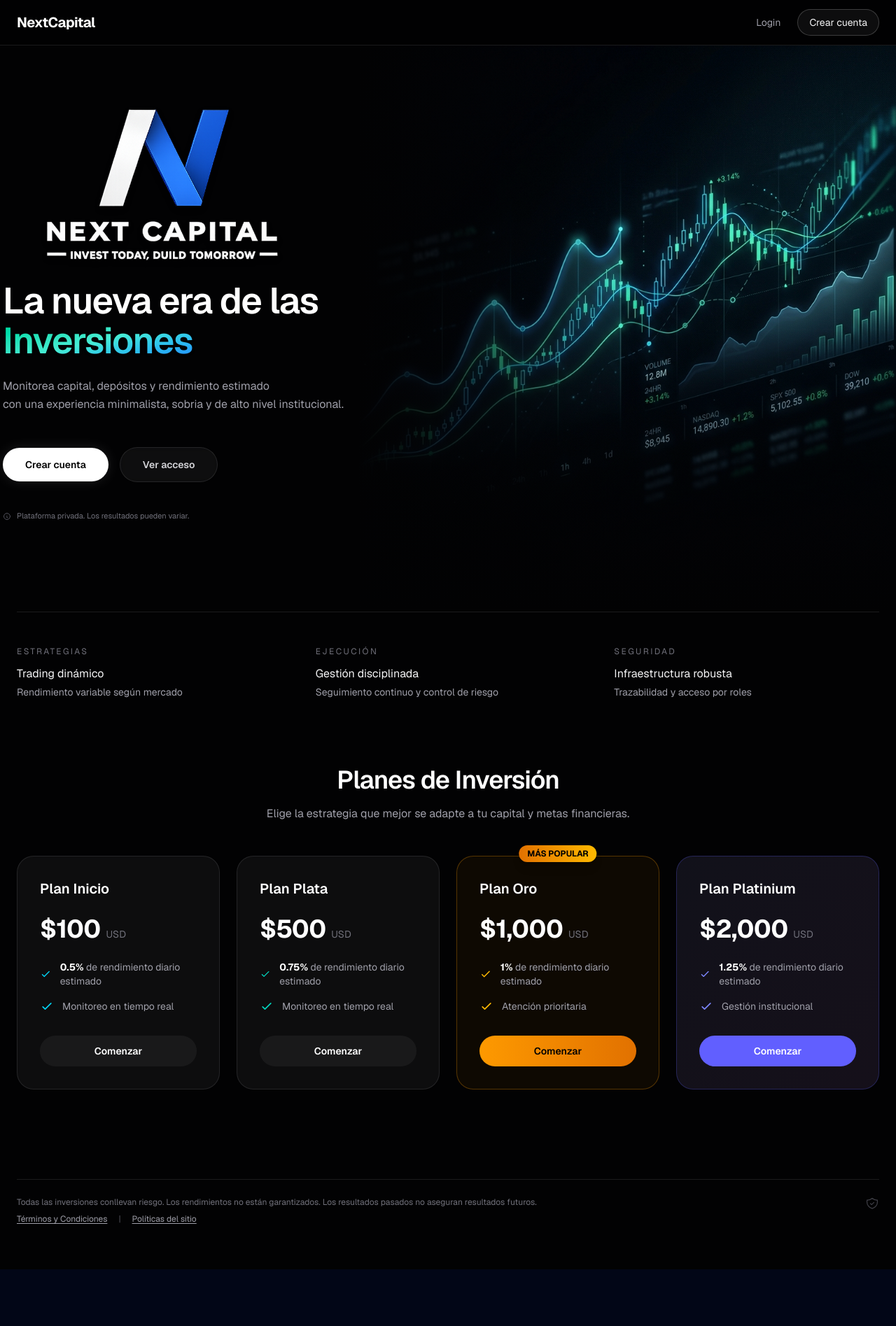
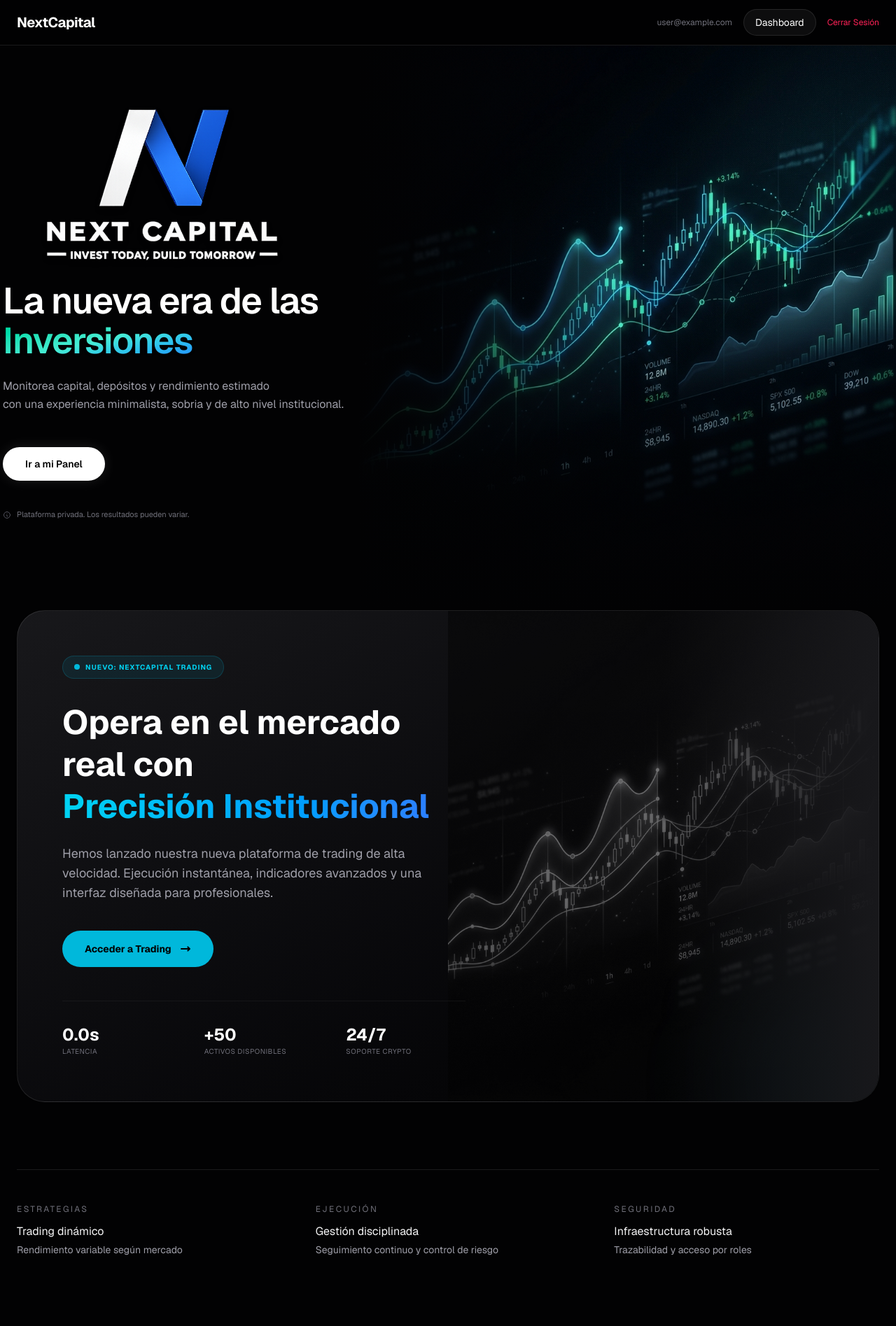
Before and after one commit to ueservicesllc1-ops/nextcapital, a Next.js app: page / in a window 1280 px wide. Shown: the top 1895 px of the page at 70% size. Before the commit the page ends 1814 px from the top, so only its background shows below. Built offline with nearby package versions, Linux system fonts and the light colour scheme; no server answers; the database is empty; sample sign-in values are in the browser's storage.

Commit message:
Integración de accesos a Trading en Dashboard y Landing, optimización de volatilidad en simulación y sincronización dinámica de sesión en la página principal.

```diff
--- a/src/app/dashboard/page.tsx
+++ b/src/app/dashboard/page.tsx
@@ -1,6 +1,7 @@
 "use client";
 
 import { useEffect, useState } from "react";
+import Link from "next/link";
 import { GrowthChart } from "@/components/dashboard/growth-chart";
 import { ProfitCountdown } from "@/components/dashboard/profit-countdown";
 import { StatCard } from "@/components/dashboard/stat-card";
@@ -66,6 +67,27 @@ export default function InvestorDashboardPage() {
             <StatCard title="Ganancias estimadas" value={formatCurrency(balance.totalProfit)} helper="rendimientos estimados" positive />
             <StatCard title="Ganancia diaria" value={formatCurrency(dailyEstimate)} helper="hasta 1% diario" />
             <StatCard title="Rendimiento mensual" value={formatCurrency(monthlyEstimate)} helper="hasta 30% mensual" />
+
+            {/* Acceso a Trading CTA */}
+            <div className="group relative overflow-hidden rounded-[20px] border border-cyan-500/30 bg-gradient-to-br from-cyan-500/10 to-blue-600/10 p-5 shadow-lg shadow-cyan-500/5 transition-all hover:scale-[1.02] hover:border-cyan-500/50">
+              <div className="relative z-10 flex h-full flex-col justify-between">
+                <div>
+                  <h3 className="text-[11px] font-bold uppercase tracking-widest text-cyan-400">Nuevo Servicio</h3>
+                  <p className="mt-2 text-base font-bold text-white">Plataforma de Trading</p>
+                  <p className="mt-1 text-[10px] leading-relaxed text-zinc-400">Opera en mercados reales con ejecución instantánea.</p>
+                </div>
+                <Link
+                  href="/trading"
+                  className="mt-4 flex items-center justify-center gap-2 rounded-xl bg-cyan-500 py-2.5 text-xs font-bold text-black transition-all hover:bg-cyan-400"
+                >
+                  Ir a Trading
+                  <svg className="h-3 w-3" fill="none" viewBox="0 0 24 24" stroke="currentColor"><path strokeLinecap="round" strokeLinejoin="round" strokeWidth={3} d="M14 5l7 7-7 7" /></svg>
+                </Link>
+              </div>
+              {/* Decorative Glow */}
+              <div className="absolute -right-4 -top-4 h-24 w-24 rounded-full bg-cyan-500/20 blur-2xl" />
+            </div>
+
             <ProfitCountdown deposits={deposits} />
           </section>
 
--- a/src/app/page.tsx
+++ b/src/app/page.tsx
@@ -1,18 +1,40 @@
+"use client";
+
 import Link from "next/link";
+import { useAuth } from "@/components/providers/auth-provider";
 
 export default function Home() {
+  const { firebaseUser, logout } = useAuth();
+
   return (
     <main className="min-h-screen bg-[#020203] text-zinc-100">
       <header className="sticky top-0 z-40 border-b border-white/10 bg-[#020203]/90 backdrop-blur-xl">
         <div className="mx-auto flex h-16 max-w-7xl items-center justify-between px-6">
           <div className="text-xl font-bold tracking-tight text-white">NextCapital</div>
-          <div className="flex items-center gap-2">
+          <div className="flex items-center gap-4">
+            {firebaseUser ? (
+              <div className="flex items-center gap-4">
+                <span className="hidden text-xs text-zinc-500 md:block">{firebaseUser.email}</span>
+                <Link href="/dashboard" className="rounded-full bg-white/5 border border-white/10 px-4 py-2 text-sm text-white transition hover:bg-white/10">
+                  Dashboard
+                </Link>
+                <button
+                  onClick={() => logout()}
+                  className="text-xs text-rose-500 hover:text-rose-400 transition-colors"
+                >
+                  Cerrar Sesión
+                </button>
+              </div>
+            ) : (
+              <>
                 <Link href="/login" className="rounded-full px-4 py-2 text-sm text-zinc-400 transition hover:text-zinc-100">
                   Login
                 </Link>
                 <Link href="/register" className="rounded-full border border-white/20 bg-white/5 px-4 py-2 text-sm text-zinc-100 transition hover:bg-white/10">
                   Crear cuenta
                 </Link>
+              </>
+            )}
           </div>
         </div>
       </header>
@@ -56,12 +78,20 @@ export default function Home() {
 
               {/* Buttons */}
               <div className="mt-12 flex flex-wrap items-center gap-4">
+                {firebaseUser ? (
+                  <Link href="/dashboard" className="group relative overflow-hidden rounded-full bg-white px-8 py-3.5 text-sm font-semibold text-black shadow-[0_0_20px_rgba(255,255,255,0.1)] transition-transform hover:scale-105 hover:bg-zinc-100">
+                    <span className="relative z-10">Ir a mi Panel</span>
+                  </Link>
+                ) : (
+                  <>
                     <Link href="/register" className="group relative overflow-hidden rounded-full bg-white px-8 py-3.5 text-sm font-semibold text-black shadow-[0_0_20px_rgba(255,255,255,0.1)] transition-transform hover:scale-105 hover:bg-zinc-100">
                       <span className="relative z-10">Crear cuenta</span>
                     </Link>
                     <Link href="/login" className="rounded-full border border-white/10 bg-white/5 px-8 py-3.5 text-sm font-semibold text-zinc-300 backdrop-blur-sm transition-colors hover:bg-white/10 hover:text-white">
                       Ver acceso
                     </Link>
+                  </>
+                )}
               </div>
 
               <p className="mt-10 flex items-center text-[11px] text-zinc-500">
@@ -70,6 +100,71 @@ export default function Home() {
               </p>
             </div>
           </div>
+        </div>
+      </section>
+
+      {/* Nueva Sección Publicitaria: Trading Platform */}
+      <section className="mx-auto max-w-7xl px-6 pb-24">
+        <div className="relative overflow-hidden rounded-[40px] border border-white/10 bg-gradient-to-br from-zinc-900 to-[#020203] p-8 md:p-16">
+          {/* Background Elements */}
+          <div className="absolute right-0 top-0 h-full w-1/2 opacity-20 md:opacity-100">
+            <div className="absolute inset-0 bg-gradient-to-l from-zinc-900 via-transparent to-transparent z-10" />
+            <img
+              src="/trading-bg.png"
+              alt="Trading Preview"
+              className="h-full w-full object-cover grayscale opacity-50 transition-all group-hover:grayscale-0 group-hover:opacity-100"
+            />
+          </div>
+
+          <div className="relative z-20 max-w-xl">
+            <div className="inline-flex items-center gap-2 rounded-full bg-cyan-500/10 px-4 py-2 text-[10px] font-bold uppercase tracking-widest text-cyan-400 border border-cyan-500/20">
+              <span className="relative flex h-2 w-2">
+                <span className="animate-ping absolute inline-flex h-full w-full rounded-full bg-cyan-400 opacity-75"></span>
+                <span className="relative inline-flex rounded-full h-2 w-2 bg-cyan-500"></span>
+              </span>
+              Nuevo: NextCapital Trading
+            </div>
+
+            <h2 className="mt-8 text-3xl font-bold leading-tight text-white md:text-5xl">
+              Opera en el mercado real con <br />
+              <span className="bg-gradient-to-r from-cyan-400 to-blue-500 bg-clip-text text-transparent">Precisión Institucional</span>
+            </h2>
+
+            <p className="mt-6 text-lg text-zinc-400">
+              Hemos lanzado nuestra nueva plataforma de trading de alta velocidad.
+              Ejecución instantánea, indicadores avanzados y una interfaz diseñada para profesionales.
+            </p>
+
+            <div className="mt-10 flex flex-wrap gap-4">
+              <Link href="/trading" className="flex items-center gap-3 rounded-full bg-cyan-500 px-8 py-4 text-sm font-bold text-black transition-all hover:scale-105 hover:bg-cyan-400">
+                Acceder a Trading
+                <svg className="h-4 w-4" fill="none" viewBox="0 0 24 24" stroke="currentColor"><path strokeLinecap="round" strokeLinejoin="round" strokeWidth={3} d="M17 8l4 4m0 0l-4 4m4-4H3" /></svg>
+              </Link>
+              {!firebaseUser && (
+                <Link href="/register" className="flex items-center gap-3 rounded-full border border-white/10 bg-white/5 px-8 py-4 text-sm font-bold text-white backdrop-blur-md transition-colors hover:bg-white/10">
+                  Registrarse Ahora
+                </Link>
+              )}
+            </div>
+
+            <div className="mt-12 grid grid-cols-2 gap-8 border-t border-white/5 pt-8 md:grid-cols-3">
+              <div>
+                <p className="text-2xl font-bold text-white">0.0s</p>
+                <p className="text-[10px] uppercase tracking-wider text-zinc-500">Latencia</p>
+              </div>
+              <div>
+                <p className="text-2xl font-bold text-white">+50</p>
+                <p className="text-[10px] uppercase tracking-wider text-zinc-500">Activos Disponibles</p>
+              </div>
+              <div className="hidden md:block">
+                <p className="text-2xl font-bold text-white">24/7</p>
+                <p className="text-[10px] uppercase tracking-wider text-zinc-500">Soporte Crypto</p>
+              </div>
+            </div>
+          </div>
+
+          {/* Ambient Glow */}
+          <div className="absolute -bottom-24 -right-24 h-64 w-64 rounded-full bg-cyan-500/10 blur-[100px]" />
         </div>
       </section>
 
--- a/src/components/trading/trading-context.tsx
+++ b/src/components/trading/trading-context.tsx
@@ -259,10 +259,10 @@ export function TradingProvider({ children }: { children: React.ReactNode }) {
 
                     // Pequeña fuerza magnética que arrastra el precio falso de vuelta al precio real
                     // para que no se aleje demasiado de la realidad
-                    const drift = (actualPrice - prevDisplay) * 0.15;
+                    const drift = (actualPrice - prevDisplay) * 0.08;
 
                     // Volatilidad incrementada para que el gráfico se vea muy activo
-                    const jitter = actualPrice * (Math.random() - 0.5) * (asset?.volatility || 0.001) * 0.4;
+                    const jitter = actualPrice * (Math.random() - 0.5) * (asset?.volatility || 0.001) * 0.8;
 
                     displayPrice = prevDisplay + drift + jitter;
                   }
```
Also changed, not shown: src/lib/trading-types.ts (+20 -20 lines). Lines whose indentation alone changed are shown as unchanged.
